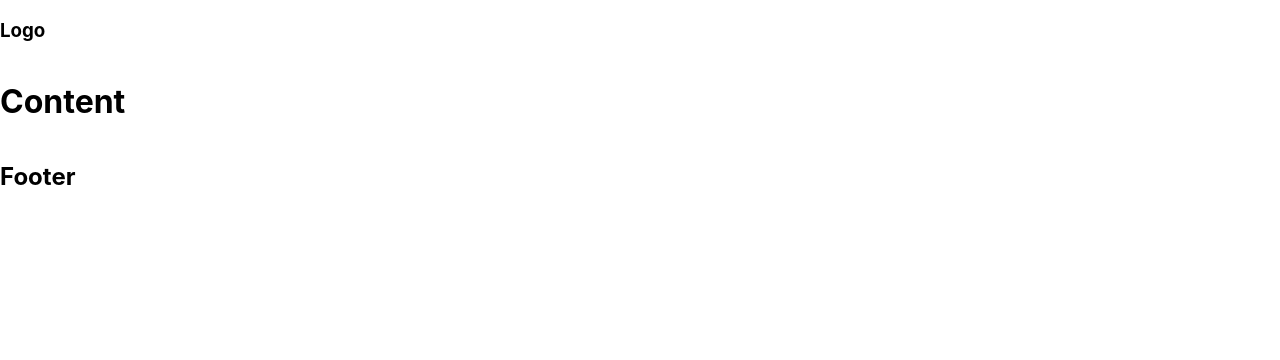
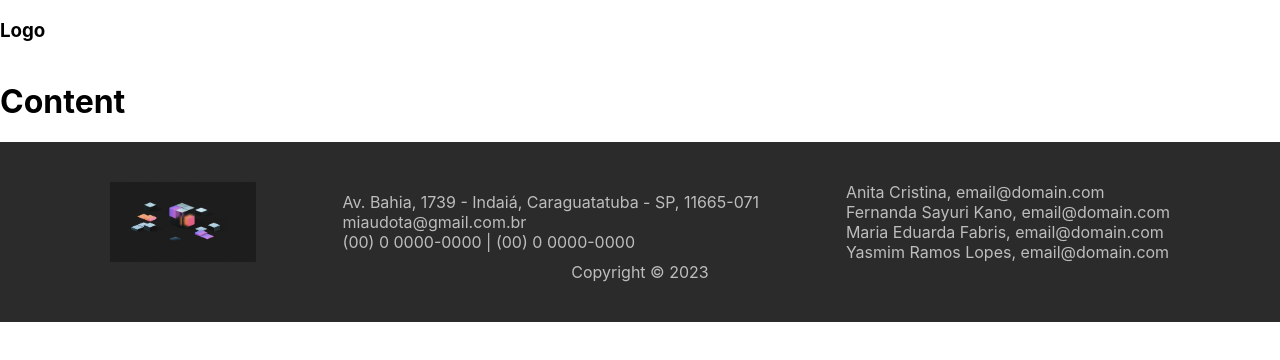
Before and after one commit to ya-yass/pj3-miaudota, a React (Create React App) app: page / in a window 1280 px wide. Shown: the top 360 px of the page. Built offline with nearby package versions, Linux system fonts and the light colour scheme.

Commit message:
criação do footer

```diff
--- a/src/components/Footer.css
+++ b/src/components/Footer.css
@@ -1,4 +1,30 @@
-h2 {
-    background: "#50723C";
-    height: 150
-  }
+.footer {
+  background-color: #2b2b2b;
+  height: 100%;
+  padding: 40px 110px;
+}
+
+.infoFooter {
+  display: flex;
+  justify-content: space-between;
+}
+
+.logo {
+  height: 80px;
+}
+
+.endereco,
+.integrantes {
+  color: #bdbdbd;
+  display: flex;
+  flex-direction: column;
+  justify-content: center;
+}
+
+.copyright {
+  display: flex;
+  flex-direction: column;
+  align-items: center;
+  color: #bdbdbd;
+  /* margin-top: 30px; */
+}
--- a/src/components/Footer.jsx
+++ b/src/components/Footer.jsx
@@ -1,9 +1,26 @@
 import Box from '@mui/material/Box'
+import './Footer.css'
+import logo from './assets/img/logo-imp.avif'
 
 const Footer = () => {
   return (
-    <Box>
-      <h2>Footer</h2>
+    <Box className="footer">
+      <div className="infoFooter">
+        <img src={logo} className='logo' alt='logo do MiauDota' />
+        <div className="endereco">
+          <span>Av. Bahia, 1739 - Indaiá, Caraguatatuba - SP, 11665-071</span>
+          <span>miaudota@gmail.com.br</span>
+          <span>(00) 0 0000-0000 | (00) 0 0000-0000</span>
+        </div>
+
+        <div className="integrantes">
+          <span>Anita Cristina, email@domain.com</span>
+          <span>Fernanda Sayuri Kano, email@domain.com</span>
+          <span>Maria Eduarda Fabris, email@domain.com</span>
+          <span>Yasmim Ramos Lopes, email@domain.com</span>
+        </div>
+      </div>
+      <span className='copyright'>Copyright © 2023</span>
     </Box>
   )
 }
```
Also changed, not shown: src/components/assets/img/logo-imp.avif (added).
